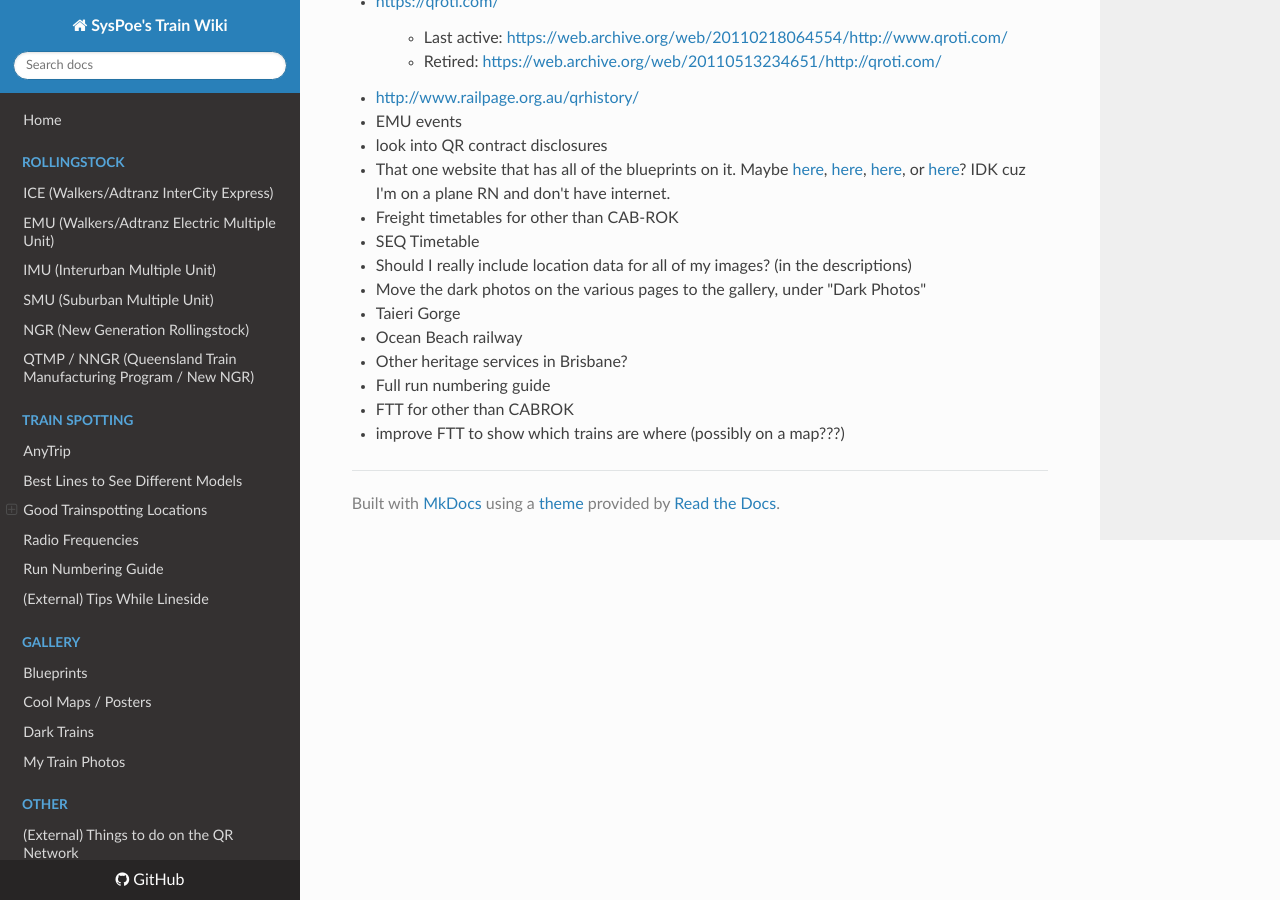
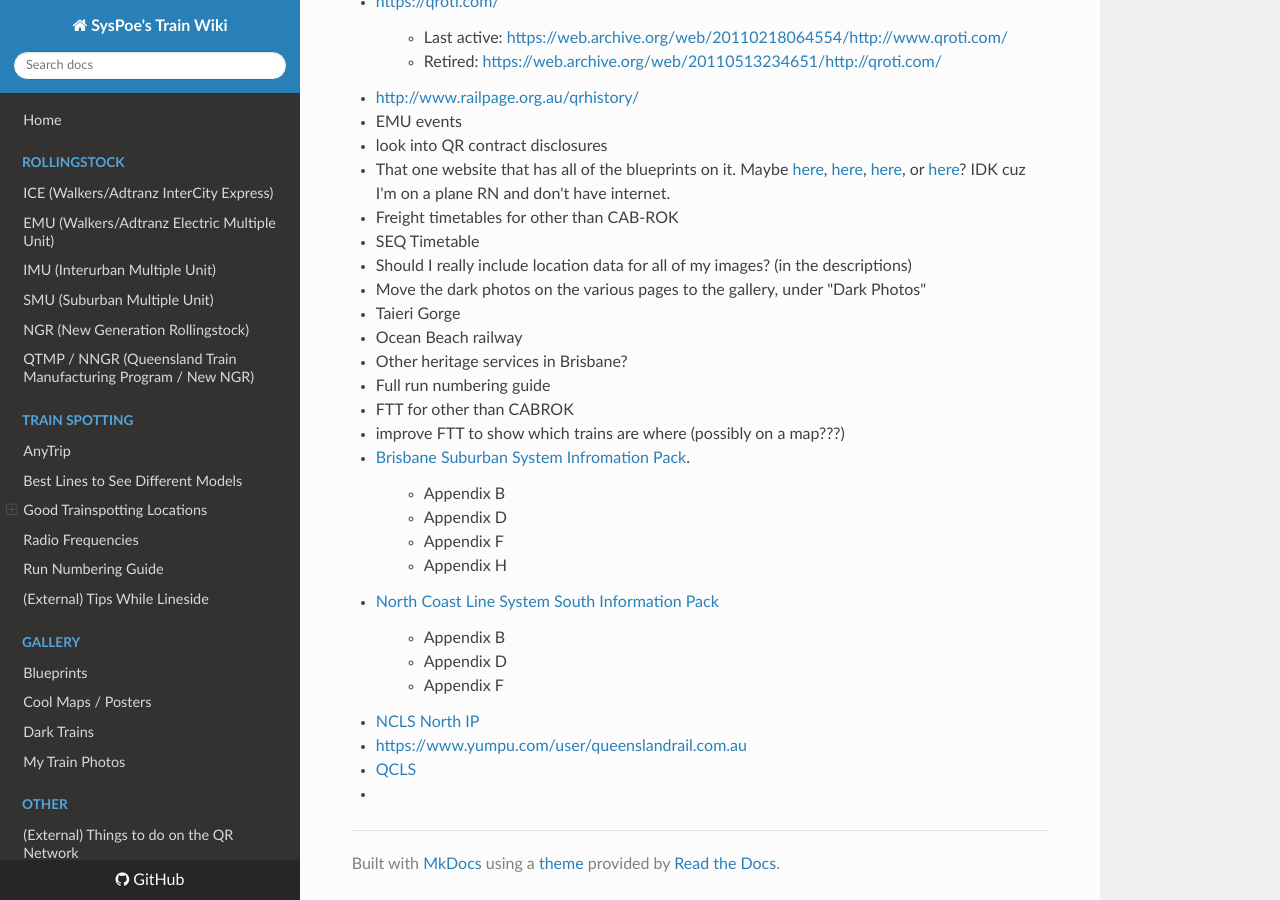
Before and after one commit to SysPoe/train-wiki, an MkDocs documentation site: the page built from docs/TODO.md, in a window 1280 px wide and 900 px high, scrolled down 2042 px. Built offline with MkDocs 1.6.1, drawn with Linux system fonts in a browser that asks for light colours; nearby versions of some CDN libraries.

Commit message:
Update docs

```diff
--- a/docs/TODO.md
+++ b/docs/TODO.md
@@ -91,3 +91,16 @@
 - Full run numbering guide
 - FTT for other than CABROK
 - improve FTT to show which trains are where (possibly on a map???)
+- [Brisbane Suburban System Infromation Pack](https://www.queenslandrail.com.au/business/acccess/Documents/Brisbane%20Metropolitan%20System%20Information%20Pack%20-%20Issue%203%20-%20October%202016.pdf).
+  > - Appendix B
+  > - Appendix D
+  > - Appendix F
+  > - Appendix H
+- [North Coast Line System South Information Pack]([https://www.queenslandrail.com.au/business/acccess/Documents/North Coast Line South System Information Pack - Issue 3 - October 2016.pdf](https://www.queenslandrail.com.au/business/acccess/Documents/North%20Coast%20Line%20South%20System%20Information%20Pack-%20Issue%204%20-%20May%202024%20%28PDF%2C%2010.72%20MB%29.pdf))
+> -  Appendix B
+> -  Appendix D
+> -  Appendix F
+- [NCLS North IP](https://www.queenslandrail.com.au/business/acccess/Documents/North%20Coast%20Line%20North%20System%20Information%20Pack-%20Issue%204%20-%20May%202024%20(PDF,%2010.72%20MB).pdf#search=North%20Coast%20Line%20System%20Information%20Pack)
+- [https://www.yumpu.com/user/queenslandrail.com.au](https://www.yumpu.com/user/queenslandrail.com.au)
+- [QCLS](https://www.queenslandscalemodels.com.au/Qld%20Colour%20Light%20Signalling.doc.pdf)
+-
```
Also changed, not shown: 3 other files.
